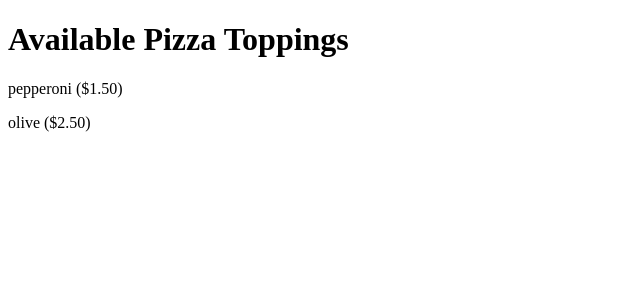
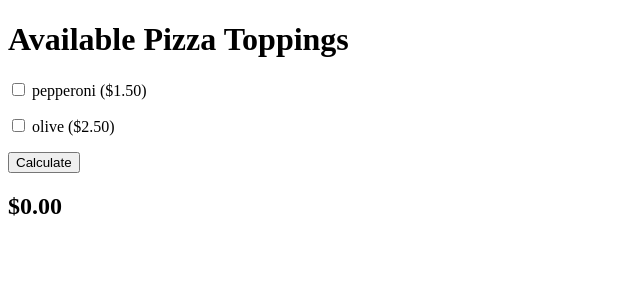
Before and after one commit to 2021-spring-jsf-tuth/components, an Angular app: page / in a window 1280 px wide. Shown: the top 300 px of the page, without its empty margins (0-640 px from the left). Built offline with nearby package versions, Linux system fonts and the light colour scheme.

Commit message:
Working calculator

```diff
--- a/src/app/app.module.ts
+++ b/src/app/app.module.ts
@@ -3,6 +3,8 @@ import { BrowserModule } from '@angular/platform-browser';
 
 import { AppComponent } from './app.component';
 import { PizzaToppingsComponent } from './pizza-toppings/pizza-toppings.component';
+
+import { FormsModule } from '@angular/forms'
 
 @NgModule({
   declarations: [
@@ -10,7 +12,8 @@ import { PizzaToppingsComponent } from './pizza-toppings/pizza-toppings.componen
     PizzaToppingsComponent
   ],
   imports: [
-    BrowserModule
+    BrowserModule,
+    FormsModule
   ],
   providers: [],
   bootstrap: [AppComponent]
--- a/src/app/pizza-toppings/pizza-toppings.component.html
+++ b/src/app/pizza-toppings/pizza-toppings.component.html
@@ -1,2 +1,14 @@
 <h1>Available Pizza Toppings</h1>
-<p *ngFor="let t of availablePizzaToppings">{{ t.name }} ({{ t.price | currency }})</p>
+<p *ngFor="let t of availablePizzaToppings">
+    <label>
+        <input
+            type="checkbox"
+            [(ngModel)]="t.checked"
+        >
+        {{ t.name }} ({{ t.price | currency }})
+    </label>
+</p>
+
+<button (click)="calculateTotal()">Calculate</button>
+
+<h2>{{ total | currency }}</h2>
--- a/src/app/pizza-toppings/pizza-toppings.component.ts
+++ b/src/app/pizza-toppings/pizza-toppings.component.ts
@@ -19,4 +19,13 @@ export class PizzaToppingsComponent implements OnInit {
     this.availablePizzaToppings = this.pizzaSvc.loadPizzaToppings();
   }
 
+  total = 0;
+
+  calculateTotal() {
+    this.total =
+      this.availablePizzaToppings
+        .filter(x => x.checked)
+        .reduce((acc, x) => acc + x.price, 0);
+  }
+
 }
```
